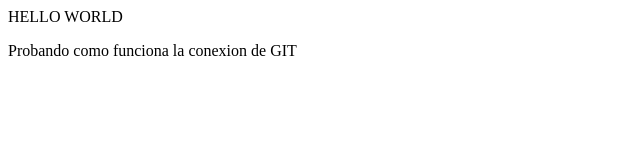
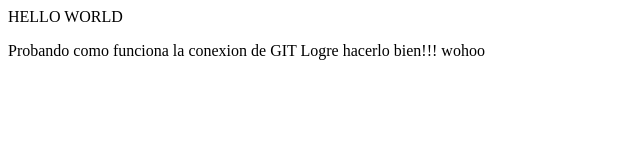
Before and after one commit to gmschz/proyectoDemoCursoPrework, a plain HTML site: page index.html in a window 1280 px wide. Shown: the whole page, without its empty margins (0-640 px from the left). Drawn offline with Linux system fonts and the light colour scheme.

Commit message:
cambios con exito de conexion con github

```diff
--- a/index.html
+++ b/index.html
@@ -8,6 +8,8 @@
     <title>HELLO WORLD</title>
 </head>
 <body>
-    <p>Probando como funciona la conexion de GIT</p>
+    <p>Probando como funciona la conexion de GIT
+        Logre hacerlo bien!!! wohoo
+    </p>
 </body>
 </html>
```
